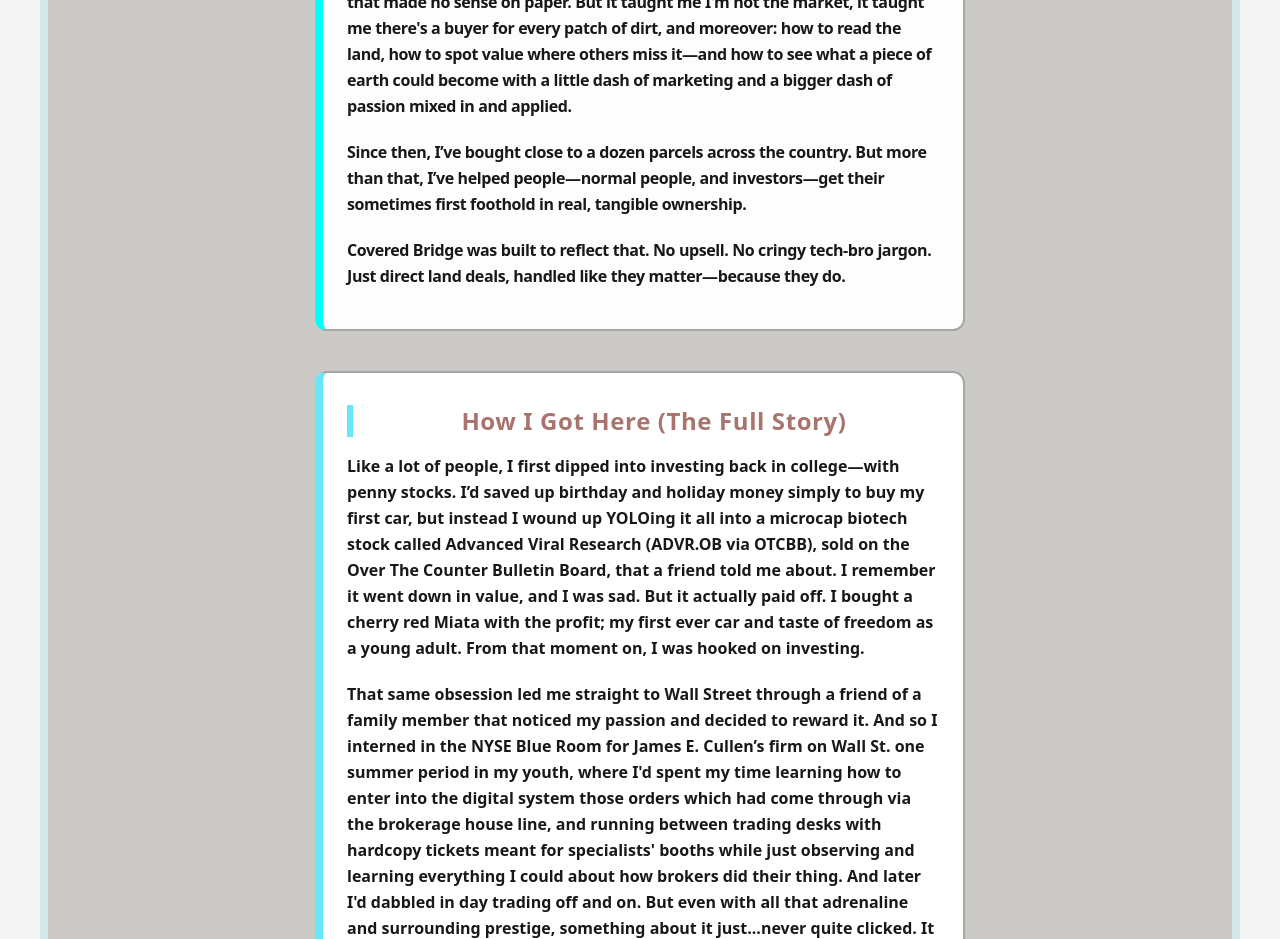
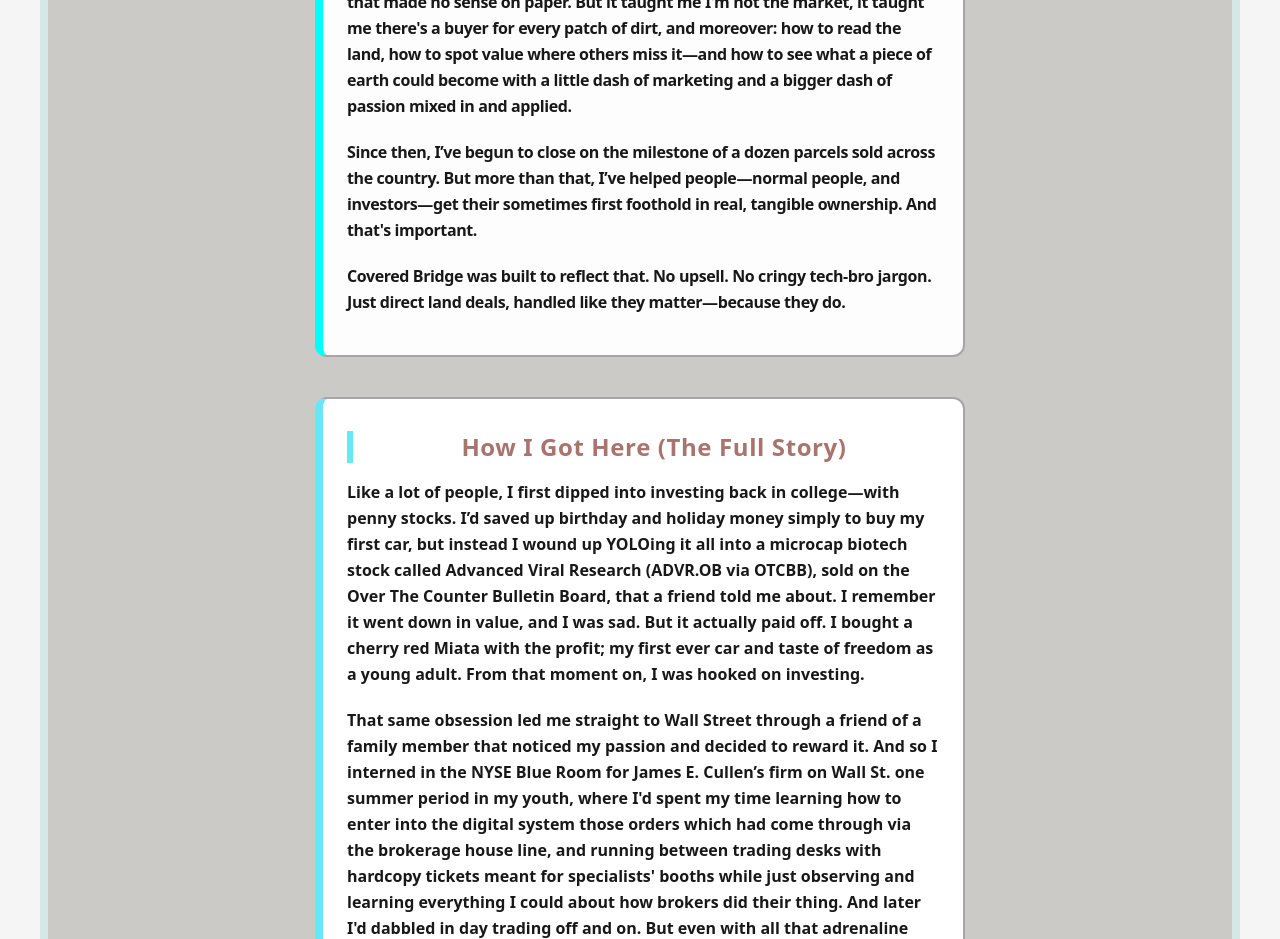
Before and after one commit to nyteksf/covered-bridge-seller-page, a React (Vite) app: page /about in a window 1280 px wide. Shown: the part 1860-2799 px from the top of the page. Built offline with nearby package versions, Linux system fonts and the light colour scheme.

Commit message:
Polish used verbiage, change #5, About.jsx

```diff
--- a/src/pages/About.jsx
+++ b/src/pages/About.jsx
@@ -115,14 +115,14 @@
                 me I'm not the market, it taught me there's a buyer for every
                 patch of dirt, and moreover: how to read the land, how to spot
                 value where others miss it—and how to see what a piece of earth
-                could become with a little dash of marketing and a bigger dash of
-                passion mixed in and applied.
+                could become with a little dash of marketing and a bigger dash
+                of passion mixed in and applied.
               </p>
               <p>
-                Since then, I’ve bought close to a dozen parcels across the
-                country. But more than that, I’ve helped people—normal people,
-                and investors—get their sometimes first foothold in real,
-                tangible ownership.
+                Since then, I’ve begun to close on the milestone of a dozen
+                parcels sold across the country. But more than that, I’ve helped
+                people—normal people, and investors—get their sometimes first
+                foothold in real, tangible ownership. And that's important.
               </p>
               <p>
                 Covered Bridge was built to reflect that. No upsell. No cringy
```
